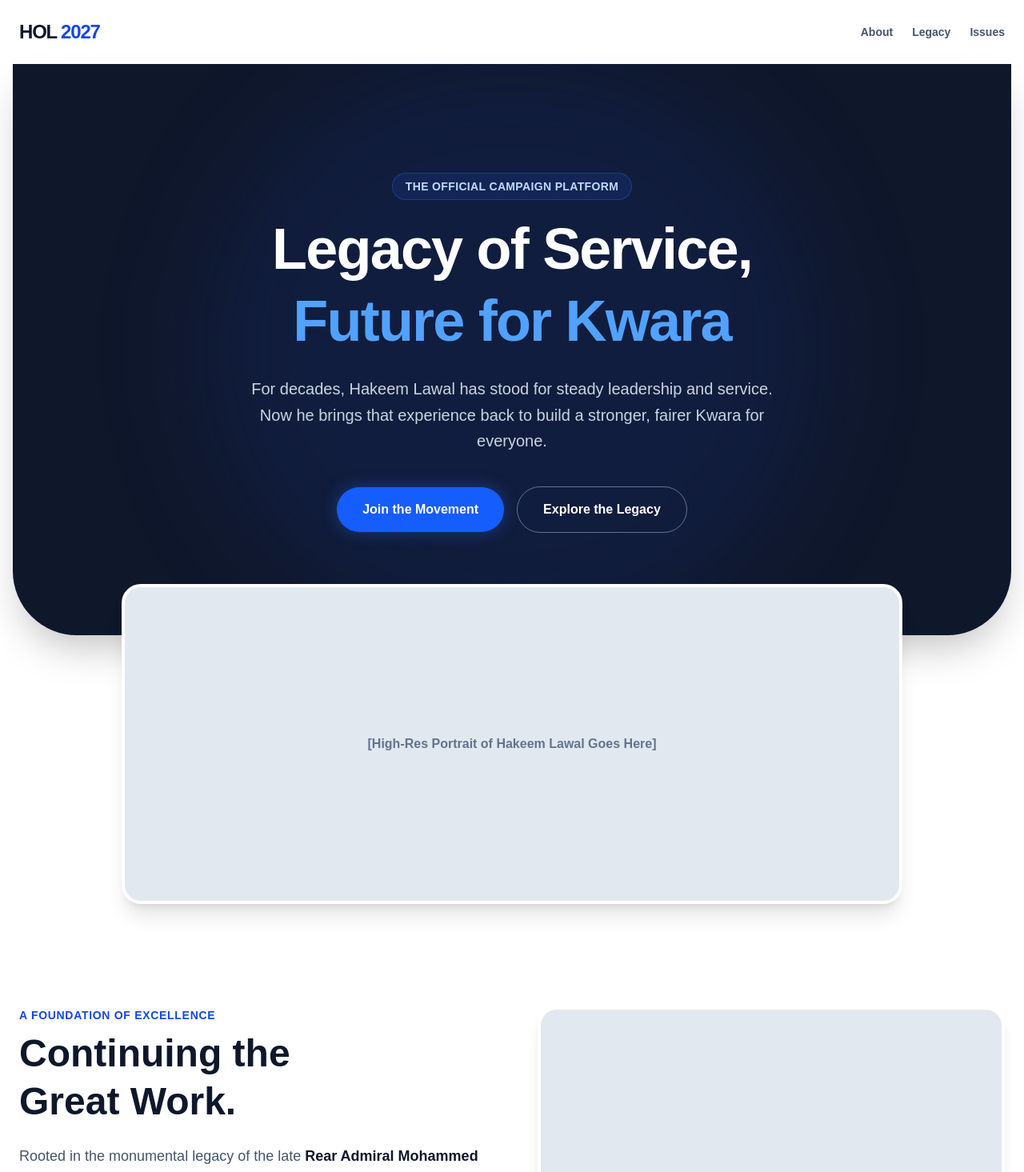
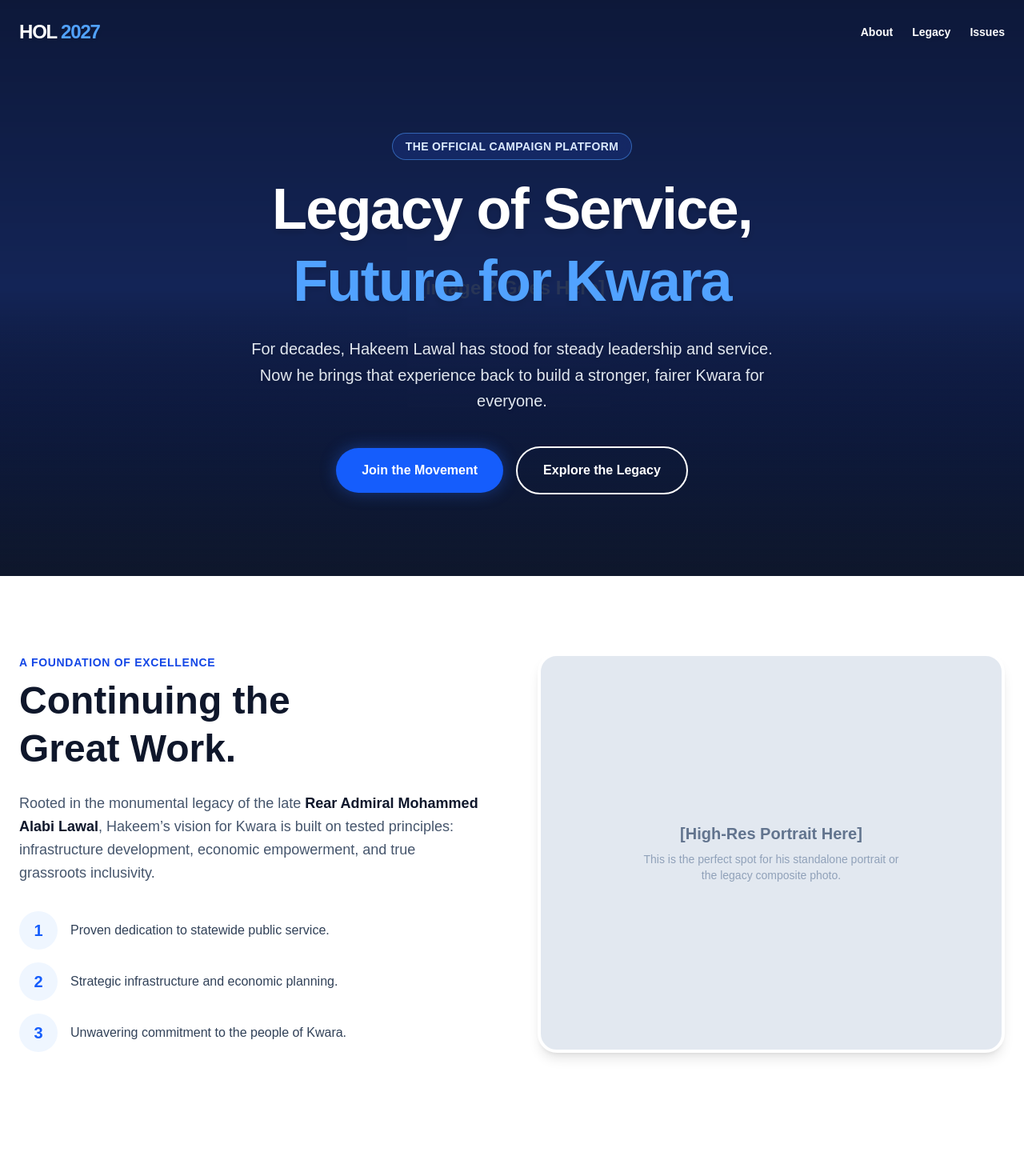
Before and after one commit to bolajareinvestmentltd-labs/Hol_2027, a Next.js app: page / in a window 1280 px wide. Shown: the top 1465 px of the page at 80% size. Built offline with nearby package versions, Linux system fonts and the light colour scheme.

Commit message:
arousel added to the hero sectionC

```diff
--- a/src/app/page.tsx
+++ b/src/app/page.tsx
@@ -1,33 +1,74 @@
+"use client";
+
+import { useState, useEffect } from "react";
+
 export default function Home() {
+  // These represent your 3-4 hero images.
+  // Later, you will name your real images 'hero1.jpg', 'hero2.jpg', etc., and put them in the 'public' folder.
+  const heroImages = [
+    "bg-slate-900", // Placeholder 1
+    "bg-blue-900",  // Placeholder 2
+    "bg-slate-800", // Placeholder 3
+  ];
+
+  const [currentSlide, setCurrentSlide] = useState(0);
+
+  // This automatically changes the slide every 5 seconds
+  useEffect(() => {
+    const timer = setInterval(() => {
+      setCurrentSlide((prev) => (prev + 1) % heroImages.length);
+    }, 5000);
+    return () => clearInterval(timer);
+  }, [heroImages.length]);
+
   return (
     <main className="min-h-screen bg-white selection:bg-blue-900 selection:text-white pb-20">
-      {/* Navigation Placeholder */}
-      <nav className="w-full p-6 flex justify-between items-center max-w-7xl mx-auto">
-        <div className="text-2xl font-black tracking-tighter text-slate-900">
-          HOL <span className="text-blue-700">2027</span>
+      {/* Navigation */}
+      <nav className="w-full p-6 flex justify-between items-center max-w-7xl mx-auto absolute top-0 left-0 right-0 z-50">
+        <div className="text-2xl font-black tracking-tighter text-white drop-shadow-md">
+          HOL <span className="text-blue-400">2027</span>
         </div>
-        <div className="hidden md:flex gap-6 text-sm font-semibold text-slate-600">
-          <span className="hover:text-blue-700 cursor-pointer transition">About</span>
-          <span className="hover:text-blue-700 cursor-pointer transition">Legacy</span>
-          <span className="hover:text-blue-700 cursor-pointer transition">Issues</span>
+        <div className="hidden md:flex gap-6 text-sm font-semibold text-white drop-shadow-md">
+          <span className="hover:text-blue-300 cursor-pointer transition">About</span>
+          <span className="hover:text-blue-300 cursor-pointer transition">Legacy</span>
+          <span className="hover:text-blue-300 cursor-pointer transition">Issues</span>
         </div>
       </nav>
 
-      {/* Hero Section */}
-      <section className="relative bg-slate-900 pt-24 pb-32 px-6 overflow-hidden rounded-b-[3rem] sm:rounded-b-[5rem] mx-2 sm:mx-4 shadow-2xl">
-        <div className="absolute top-0 left-1/2 -translate-x-1/2 w-full max-w-3xl h-full bg-blue-900/20 blur-3xl rounded-full pointer-events-none"></div>
+      {/* Hero Section with Carousel Background */}
+      <section className="relative h-[90vh] min-h-[600px] w-full overflow-hidden flex items-center justify-center">
+        {/* Carousel Backgrounds */}
+        {heroImages.map((bgClass, index) => (
+          <div
+            key={index}
+            className={`absolute inset-0 w-full h-full transition-opacity duration-1000 ease-in-out ${bgClass} ${
+              currentSlide === index ? "opacity-100" : "opacity-0"
+            }`}
+          >
+            {/* When you have real images, you will replace the bgClass above with an img tag like this:
+                <img src={`/hero${index + 1}.jpg`} className="w-full h-full object-cover" alt="Campaign" />
+            */}
+            <div className="w-full h-full flex items-center justify-center text-slate-500/50 font-bold text-2xl">
+              [Image {index + 1} Goes Here]
+            </div>
+          </div>
+        ))}
 
-        <div className="relative z-10 max-w-4xl mx-auto text-center mt-10">
-          <div className="inline-block mb-4 px-4 py-1.5 rounded-full border border-blue-500/30 bg-blue-900/30 backdrop-blur-sm text-blue-200 text-sm font-bold tracking-wide">
+        {/* Dark Cinematic Overlay - This makes the white text readable over any photo */}
+        <div className="absolute inset-0 bg-gradient-to-b from-black/60 via-black/40 to-slate-900 z-10"></div>
+
+        {/* Hero Content (On Top of Carousel) */}
+        <div className="relative z-20 max-w-4xl mx-auto text-center px-6 mt-16">
+          <div className="inline-block mb-4 px-4 py-1.5 rounded-full border border-blue-400/50 bg-blue-900/40 backdrop-blur-md text-blue-100 text-sm font-bold tracking-wide">
             THE OFFICIAL CAMPAIGN PLATFORM
           </div>
 
-          <h1 className="text-5xl md:text-7xl font-extrabold text-white mb-6 leading-tight tracking-tight">
+          <h1 className="text-5xl md:text-7xl font-extrabold text-white mb-6 leading-tight tracking-tight drop-shadow-lg">
             Legacy of Service, <br className="hidden md:block" />
             <span className="text-blue-400">Future for Kwara</span>
           </h1>
 
-          <p className="text-lg md:text-xl text-slate-300 mb-10 max-w-2xl mx-auto leading-relaxed">
+          <p className="text-lg md:text-xl text-slate-200 mb-10 max-w-2xl mx-auto leading-relaxed drop-shadow">
             For decades, Hakeem Lawal has stood for steady leadership and service. Now he brings that experience back to build a stronger, fairer Kwara for everyone.
           </p>
 
@@ -35,24 +76,15 @@ export default function Home() {
             <button className="w-full sm:w-auto bg-blue-600 hover:bg-blue-500 text-white font-bold py-4 px-8 rounded-full shadow-[0_0_20px_rgba(37,99,235,0.4)] transition-all transform hover:-translate-y-1">
               Join the Movement
             </button>
-            <button className="w-full sm:w-auto bg-transparent border border-slate-500 hover:border-white hover:bg-white/5 text-white font-bold py-4 px-8 rounded-full transition-all">
+            <button className="w-full sm:w-auto bg-transparent border-2 border-white hover:bg-white hover:text-slate-900 text-white font-bold py-4 px-8 rounded-full transition-all">
               Explore the Legacy
             </button>
           </div>
         </div>
       </section>
 
-      {/* Image Placeholder - Hero */}
-      <section className="max-w-5xl mx-auto -mt-16 relative z-20 px-6">
-        <div className="w-full h-64 md:h-[400px] bg-slate-200 rounded-3xl shadow-xl flex items-center justify-center border-4 border-white overflow-hidden">
-          <p className="text-slate-500 font-semibold">
-            [High-Res Portrait of Hakeem Lawal Goes Here]
-          </p>
-        </div>
-      </section>
-
-      {/* Legacy & About Section */}
-      <section className="max-w-7xl mx-auto px-6 pt-32 pb-16">
+      {/* About Him & Legacy Section (Combined) */}
+      <section className="max-w-7xl mx-auto px-6 pt-24 pb-16">
         <div className="grid md:grid-cols-2 gap-16 items-center">
           {/* Left Side: Copy */}
           <div>
@@ -80,15 +112,15 @@ export default function Home() {
             </ul>
           </div>
 
-          {/* Right Side: Legacy Image Placeholder */}
+          {/* Right Side: Portrait Image (Moved down as you requested) */}
           <div className="relative">
             <div className="absolute inset-0 bg-blue-600 rounded-3xl transform translate-x-4 translate-y-4 -z-10"></div>
-            <div className="w-full h-[500px] bg-slate-200 rounded-3xl border-4 border-white shadow-lg flex flex-col items-center justify-center p-8 text-center">
-              <p className="text-slate-500 font-bold mb-2">
-                [Legacy Composite Photo]
+            <div className="w-full h-[500px] bg-slate-200 rounded-3xl border-4 border-white shadow-lg flex flex-col items-center justify-center p-8 text-center overflow-hidden">
+              <p className="text-slate-500 font-bold text-xl mb-2">
+                [High-Res Portrait Here]
               </p>
               <p className="text-slate-400 text-sm max-w-xs">
-                Place a strong photo of Rear Admiral Mohammed Alabi Lawal alongside a professional shot of Hakeem here.
+                This is the perfect spot for his standalone portrait or the legacy composite photo.
               </p>
             </div>
           </div>
```
